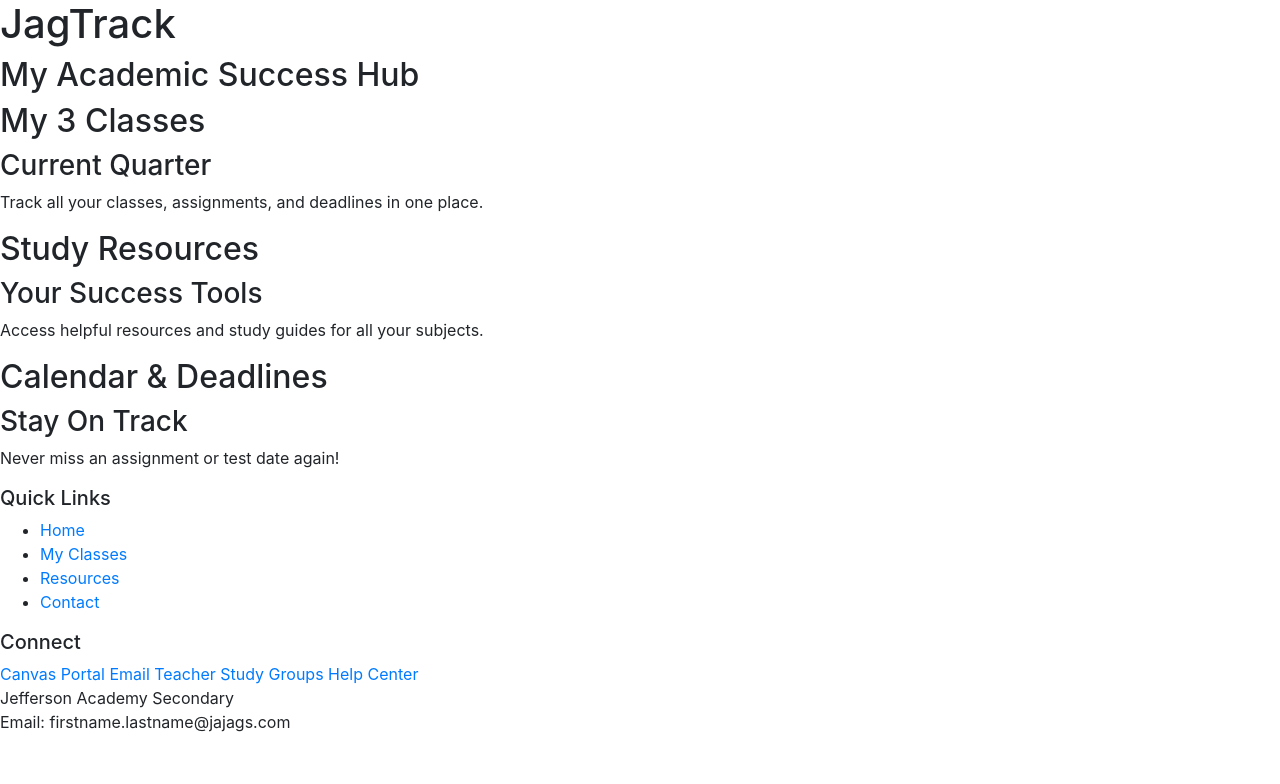
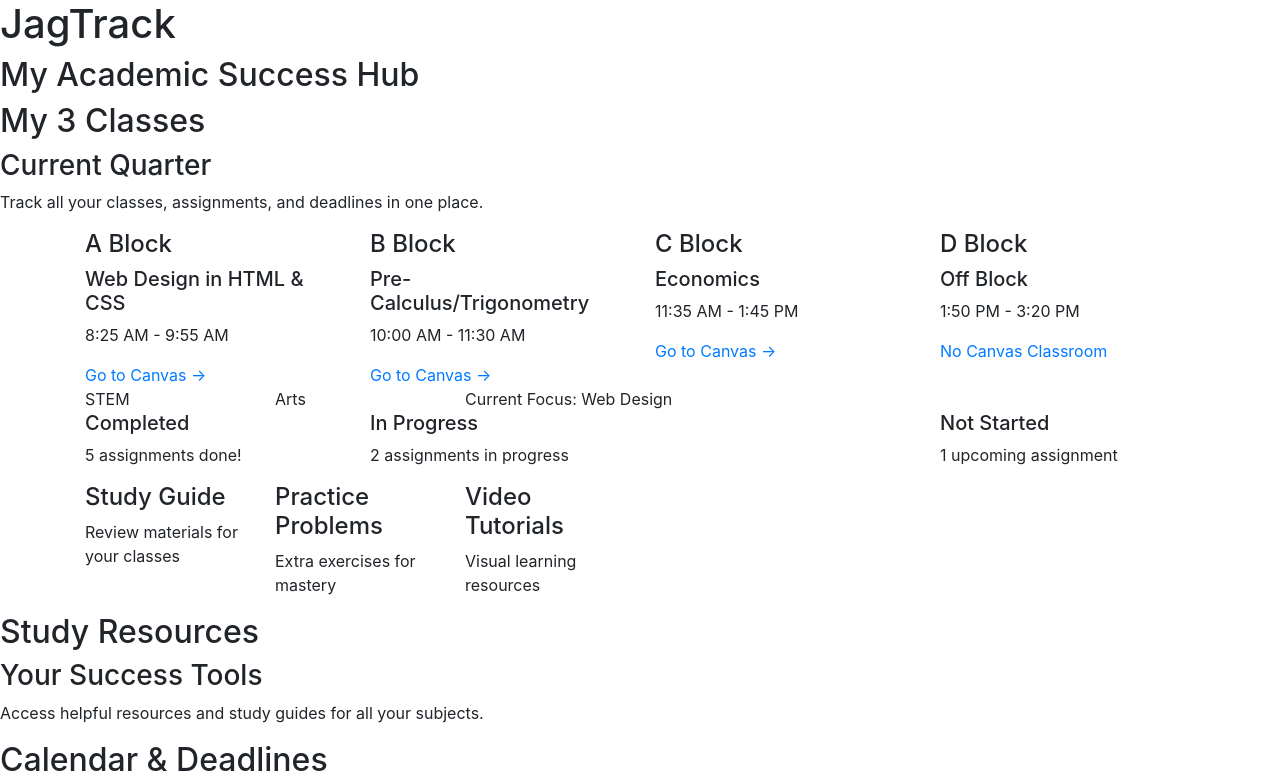
Before and after one commit to demetriusmaldonado-commits/jagstrack, a website: page index.html in a window 1280 px wide. Shown: the top 784 px of the page. Drawn offline with nearby package versions, Linux system fonts and the light colour scheme.

Commit message:
Checkpoint 2: Bootstrap Grid System complete

```diff
--- a/index.html
+++ b/index.html
@@ -36,9 +36,74 @@
 
 
    <!-- This empty div is where you'll add your Bootstrap schedule in Exercise 2 -->
-   <div id="schedule-section">
-       <!-- Your Bootstrap grid schedule will go here -->
+   <div class="container">
+   <div class="row">
+       <div class="col-12 col-md-6 col-lg-3">
+           <h4>A Block</h4>
+           <h5>Web Design in HTML & CSS</h5>
+           <p>8:25 AM - 9:55 AM</p>
+           <a href="https://jajags.instructure.com/courses/3438">Go to Canvas →</a>
+       </div>
+       <div class="col-12 col-md-6 col-lg-3">
+           <h4>B Block</h4>
+           <h5>Pre-Calculus/Trigonometry</h5>
+           <p>10:00 AM - 11:30 AM</p>
+           <a href="https://jajags.instructure.com/courses/3359" target="_blank">Go to Canvas →</a>
+       </div>
+       <div class="col-12 col-md-6 col-lg-3">
+           <h4>C Block</h4>
+           <h5>Economics</h5>
+           <p>11:35 AM - 1:45 PM</p>
+           <a href="https://jajags.instructure.com/courses/3443">Go to Canvas →</a>
+       </div>
+       <div class="col-12 col-md-6 col-lg-3">
+           <h4>D Block</h4>
+           <h5>Off Block</h5>
+           <p>1:50 PM - 3:20 PM</p>
+           <a href="https://www.youtube.com/watch?v=-AdteE-KuIg">No Canvas Classroom</a>
+       </div>
    </div>
+</div>
+    <!-- Challenge Code goes here -->
+<div class="container">
+   <div class="row">
+       <div class="col-12 col-sm-2 ">STEM</div>
+       <div class="col-12 col-sm-2">Arts</div>
+       <div class="col-12 col-sm-8">Current Focus: Web Design</div>
+   </div>
+</div>
+<div class="container">
+   <div class="row">
+       <div class="col-md-3">
+           <h5>Completed</h5>
+           <p>5 assignments done!</p>
+       </div>
+       <div class="col-md-6">
+           <h5>In Progress</h5>
+           <p>2 assignments in progress</p>
+       </div>
+       <div class="col-md-3">
+           <h5>Not Started</h5>
+           <p>1 upcoming assignment</p>
+       </div>
+   </div>
+</div>
+<div class="container">
+   <div class="row">
+       <div class="col-lg-2">
+           <h4>Study Guide</h4>
+           <p>Review materials for your classes</p>
+       </div>
+       <div class="col-lg-2">
+           <h4>Practice Problems</h4>
+           <p>Extra exercises for mastery</p>
+       </div>
+       <div class="col-lg-2">
+           <h4>Video Tutorials</h4>
+           <p>Visual learning resources</p>
+       </div>
+   </div>
+</div>
 
 
    <div>
@@ -74,8 +139,12 @@
        </div>
        <div>
            Jefferson Academy Secondary<br />
-           Email: firstname.lastname@jajags.com
+           Email: demetrius.maldonado@jajags.com
        </div>
+
+
+</div>
+
    </footer>
  <!-- jQuery must come first, then Popper.js, then the Bootstrap JavaScript plugins.-->
    <script src="node_modules/jquery/dist/jquery.slim.min.js"></script>
```
